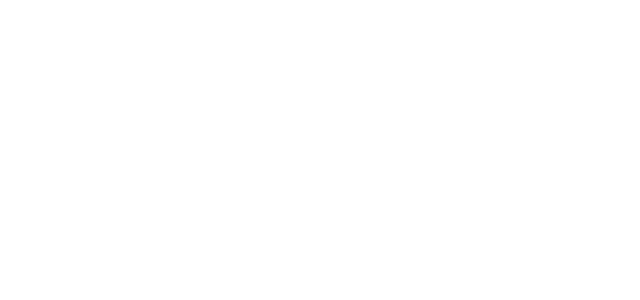
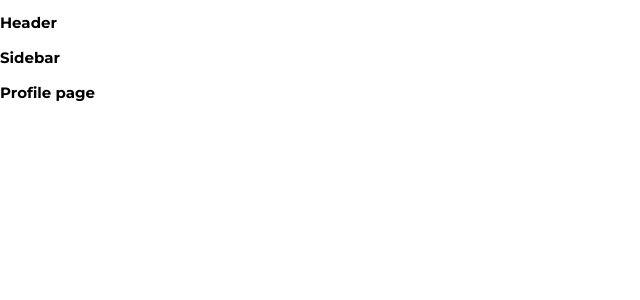
Before and after one commit to Kientv84/tiktok-ui, a React (Create React App) app: page /profile in a window 1280 px wide. Before the commit this address had no page. Shown: the top 300 px of the page, without its empty margins (0-640 px from the left). Built offline with nearby package versions, Linux system fonts and the light colour scheme.

Commit message:
react-router-setup

```diff
--- a/src/App.js
+++ b/src/App.js
@@ -1,14 +1,37 @@
+import { Fragment } from 'react';
 import { BrowserRouter as Router, Routes, Route } from 'react-router-dom';
-import Home from '~/pages/Home';
-import Following from '~/pages/Following';
+import { publicRoutes } from '~/routes';
+import { DefaultLayout } from '~/componets/Layout';
 
 function App() {
   return (
     <Router>
-      <Routes>
-        <Route path="/" element={<Home />} />
-        <Route path="/following" element={<Following />} />
-      </Routes>
+      <div className="App">
+        <Routes>
+          {publicRoutes.map((route, index) => {
+            const Page = route.component;
+            let Layout = DefaultLayout;
+
+            if (route.layout) {
+              Layout = route.layout;
+            } else if (route.layout === null) {
+              Layout = Fragment;
+            }
+
+            return (
+              <Route
+                key={index}
+                path={route.path}
+                element={
+                  <Layout>
+                    <Page />
+                  </Layout>
+                }
+              />
+            );
+          })}
+        </Routes>
+      </div>
     </Router>
   );
 }
--- /dev/null
+++ b/src/componets/Layout/DefaultLayout/Sidebar/index.js
@@ -0,0 +1,5 @@
+function Sidebar() {
+  return <h2>Sidebar</h2>;
+}
+
+export default Sidebar;
--- /dev/null
+++ b/src/componets/Layout/DefaultLayout/index.js
@@ -0,0 +1,16 @@
+import Header from '~/componets/Layout/components/Header';
+import Sidebar from './Sidebar';
+
+function DefaultLayout({ children }) {
+  return (
+    <div>
+      <Header />
+      <div className="container">
+        <Sidebar />
+        <div className="content">{children}</div>
+      </div>
+    </div>
+  );
+}
+
+export default DefaultLayout;
--- /dev/null
+++ b/src/componets/Layout/HeaderOnly/index.js
@@ -0,0 +1,14 @@
+import Header from '~/componets/Layout/components/Header';
+
+function HeaderOnly({ children }) {
+  return (
+    <div>
+      <Header />
+      <div className="container">
+        <div className="content">{children}</div>
+      </div>
+    </div>
+  );
+}
+
+export default HeaderOnly;
--- /dev/null
+++ b/src/componets/Layout/components/Header/index.js
@@ -0,0 +1,5 @@
+function Header() {
+  return <h2>Header</h2>;
+}
+
+export default Header;
--- /dev/null
+++ b/src/componets/Layout/index.js
@@ -0,0 +1,2 @@
+export { default as DefaultLayout } from './DefaultLayout';
+export { default as HeaderOnly } from './HeaderOnly';
--- /dev/null
+++ b/src/pages/Profile/index.js
@@ -0,0 +1,5 @@
+function Profile() {
+  return <h2>Profile page</h2>;
+}
+
+export default Profile;
--- /dev/null
+++ b/src/pages/Search/index.js
@@ -0,0 +1,5 @@
+function Search() {
+  return <h2>Search page</h2>;
+}
+
+export default Search;
--- /dev/null
+++ b/src/pages/Upload/index.js
@@ -0,0 +1,5 @@
+function Upload() {
+  return <h2>Upload page</h2>;
+}
+
+export default Upload;
--- /dev/null
+++ b/src/routes/index.js
@@ -0,0 +1,22 @@
+// Layouts
+import { HeaderOnly } from '~/componets/Layout';
+
+// Pages
+import Home from '~/pages/Home';
+import Following from '~/pages/Following';
+import Profile from '~/pages/Profile';
+import Upload from '~/pages/Upload';
+import Search from '~/pages/Search';
+
+// Public routes
+const publicRoutes = [
+  { path: '/', component: Home },
+  { path: '/following', component: Following },
+  { path: '/profile', component: Profile },
+  { path: '/upload', component: Upload, layout: HeaderOnly },
+  { path: '/search', component: Search, layout: null },
+];
+
+const privateRoutes = [];
+
+export { publicRoutes, privateRoutes };
```
